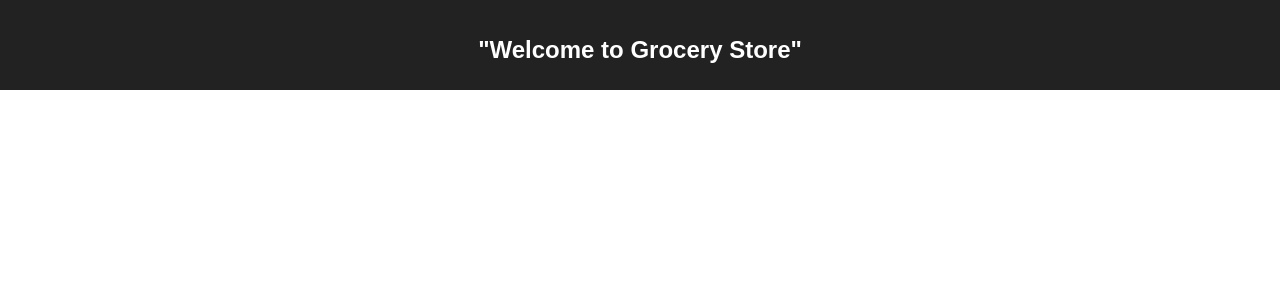
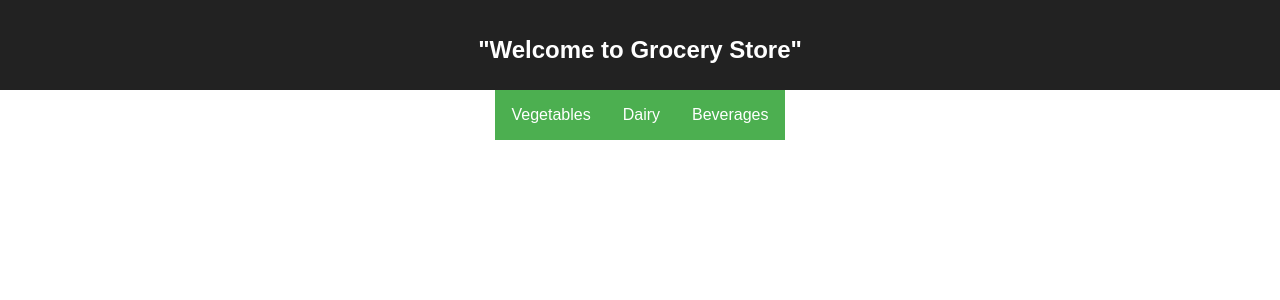
Before and after one commit to kathishivaramreddy/GroceryStore, a React (Create React App) app: page / in a window 1280 px wide. Shown: the top 300 px of the page. Built offline with nearby package versions, Linux system fonts and the light colour scheme.

Commit message:
adding navigation bar to the page using Navigation Component

```diff
--- a/src/App.js
+++ b/src/App.js
@@ -1,5 +1,5 @@
 import React from 'react';
-// import {Navigation} from './Navigation'
+import {Navigation} from './Navigation'
 import logo from './logo.svg';
 import './App.css';
 
@@ -11,7 +11,7 @@ class App extends React.Component {
           {/* //Todo add logo */}
           <h1 className="App-title" >"Welcome to Grocery Store"</h1>
         </header>
-        {/* <Navigation /> */}
+        <Navigation />
       </div>
     );
   }
--- /dev/null
+++ b/src/Navigation.js
@@ -0,0 +1,41 @@
+import React from 'react';
+
+export class Navigation extends React.Component{
+
+    constructor(props){
+      super(props);
+    }
+
+    render(){
+      return(
+        <div>
+          <div class="dropdown">
+            <button class="dropbtn">Vegetables</button>
+            <div class="dropdown-content">
+              <a href="#">Link 1</a>
+              <a href="#">Link 2</a>
+              <a href="#">Link 3</a>
+            </div>
+          </div>
+
+          <div class="dropdown">
+            <button class="dropbtn">Dairy</button>
+            <div class="dropdown-content">
+              <a href="#">Link 1</a>
+              <a href="#">Link 2</a>
+              <a href="#">Link 3</a>
+            </div>
+          </div>
+
+          <div class="dropdown">
+            <button class="dropbtn">Beverages</button>
+            <div class="dropdown-content">
+              <a href="#">Link 1</a>
+              <a href="#">Link 2</a>
+              <a href="#">Link 3</a>
+            </div>
+          </div>
+        </div>
+          );
+    }
+}
```
